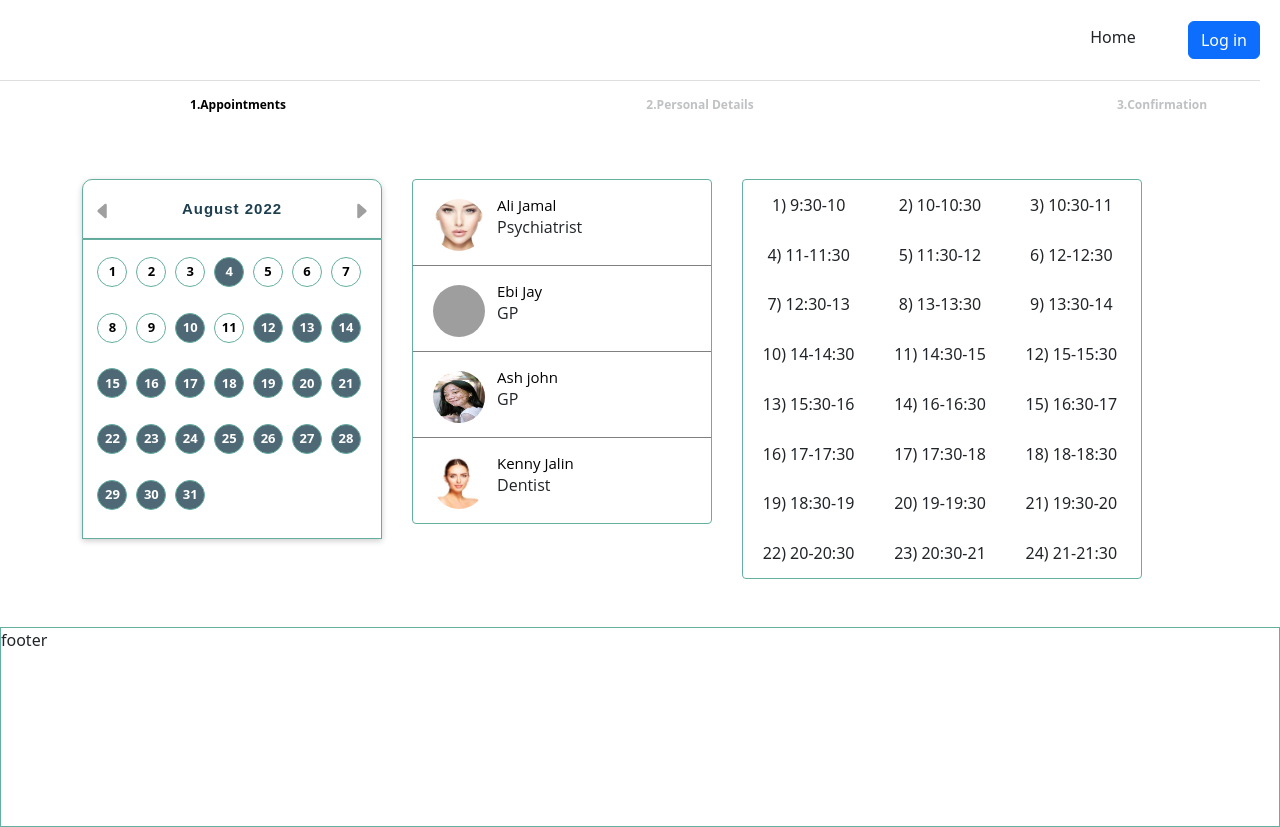
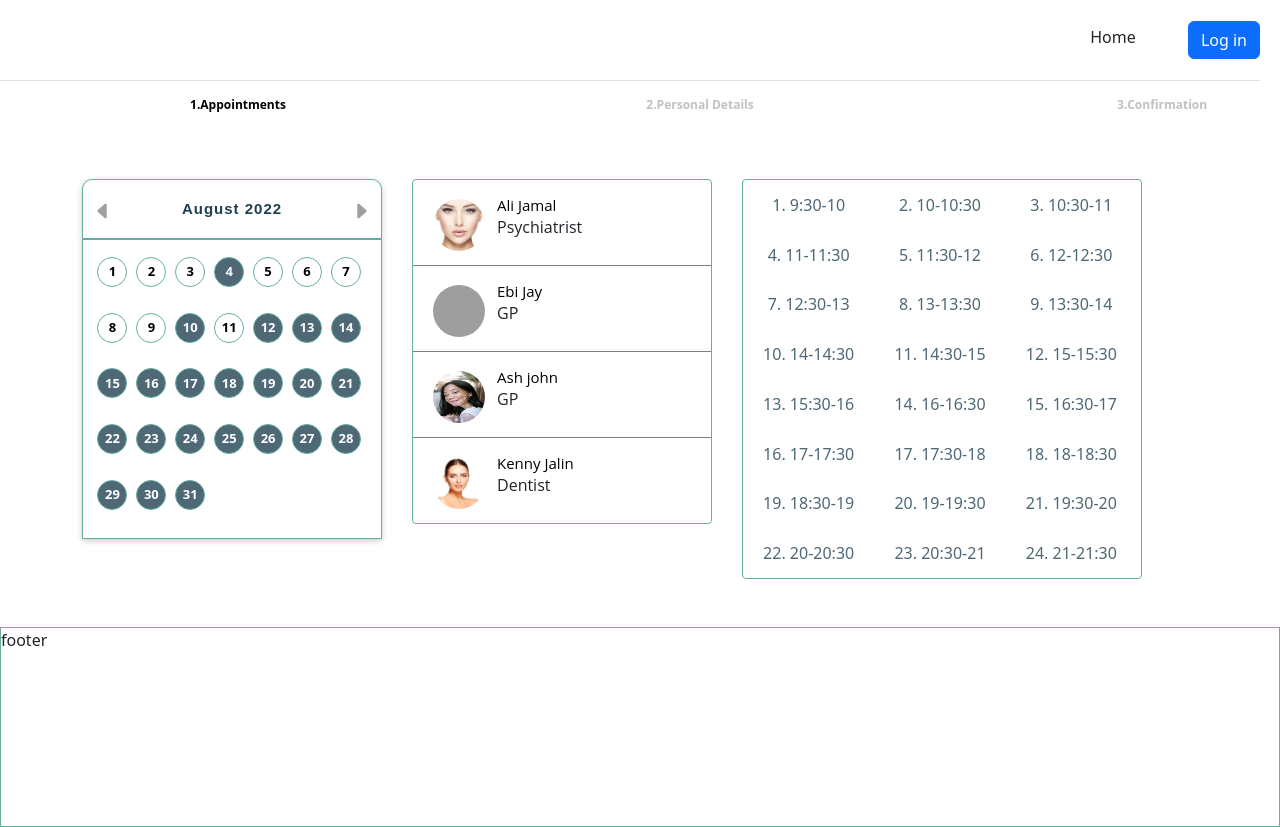
Before and after one commit to RezaRadfarDeveloper/calendar, a Vue app: page / in a window 1280 px wide. Shown: the top 827 px of the page. Built offline with nearby package versions, Linux system fonts and the light colour scheme; grey boxes are pictures that could not be loaded.

Commit message:
part-18: fixes the step completion color and tick-adds the info page to jump in after finalising-just for look

```diff
--- a/src/components/Home.vue
+++ b/src/components/Home.vue
@@ -26,8 +26,10 @@
   </div>
   <div v-if="step === 'finalize'" class="d-flex justify-content-start container ml-5 mt-5 mb-5">
     yes
-    <Button  :class=" step === 'finalize' ? 'd-block' : 'd-none'" :buttonText="step" @click="setStep('finalize','continue')"></Button>
-
+    <Button  :class=" step === 'finalize' ? 'd-block' : 'd-none'" :buttonText="step" @click="setStep('finalize','info')"></Button>
+  </div>
+  <div v-if="step==='info'" class="d-flex justify-content-start container ml-5 mt-5 mb-5">
+      <Info></Info>
   </div>
   <Back v-if="oldStep !== ''" @click="setStep(twoStepBefore,oldStep);resetValidation();"></Back>
 
@@ -43,6 +45,7 @@
   import Button from './Button.vue';
   import Form from './Form.vue';
   import HoursTable from './HoursTable.vue';
+  import Info from './Info.vue';
   import Back from './Back.vue';
   import SignedUp from './SignedUp.vue';
   import { hourTable } from '../data';
@@ -81,7 +84,8 @@
       Form,
       Back,
       SignedUp,
-      HoursTable
+      HoursTable,
+      Info
    },
 
   computed: {
--- a/src/components/HoursTable.vue
+++ b/src/components/HoursTable.vue
@@ -1,6 +1,6 @@
 <template>
     <div class="hour-sets">
-          <span v-for="hour in hourSet" :key="hour.id">{{ hour.id }}) {{ hour.time }}</span>
+          <span v-for="hour in hourSet" :key="hour.id">{{ hour.id }}. {{ hour.time }}</span>
         </div>
 </template>
 
@@ -31,5 +31,6 @@ export default {
     display: flex;
     justify-content: center;
     align-items: center;
+    color: #4e6876;
   }
 </style>
--- /dev/null
+++ b/src/components/Info.vue
@@ -0,0 +1,3 @@
+<template>
+    Thanks for your booking.
+</template>
--- a/src/components/Steps.vue
+++ b/src/components/Steps.vue
@@ -1,7 +1,7 @@
 <template>
     <div class="steps">
         <div class="step" :class="oldActive !== ''? 'completed' : ''"><CheckSvg :class="oldActive !== ''? 'ticked' : 'hide'"></CheckSvg><span :class=" Active  === 'continue' ? 'completed-text' : ''">1.</span><span :class="Active === 'continue' || Active === ''? 'completed-text' : ''">Appointments</span></div>
-        <div class="step" :class="oldActive === ('appointment' || 'continue') ? 'completed' : '' "><CheckSvg :class="oldActive === 'appointment'? 'ticked' : 'hide'"></CheckSvg><span  :class=" Active === 'appointment'? 'completed-text' : ''" >2.</span><span :class=" Active === 'appointment'? 'completed-text' : ''" >Personal Details</span></div>
+        <div class="step" :class="oldActive === 'appointment' || oldActive === 'finalize' ? 'completed' : '' "><CheckSvg :class="oldActive === 'appointment' || oldActive === 'finalize' ? 'ticked' : 'hide'"></CheckSvg><span  :class=" Active === 'appointment'? 'completed-text' : ''" >2.</span><span :class=" Active === 'appointment'? 'completed-text' : ''" >Personal Details</span></div>
         <div class="step" :class="oldActive === 'finalize'? 'completed' : '' "><CheckSvg :class="oldActive === 'finalize'? 'ticked' : 'hide'"></CheckSvg><span :class=" Active === 'finalize'? 'completed-text' : ''">3.</span><span :class=" Active === 'finalize'? 'completed-text' : ''">Confirmation</span></div>
     </div>
 </template>
```
